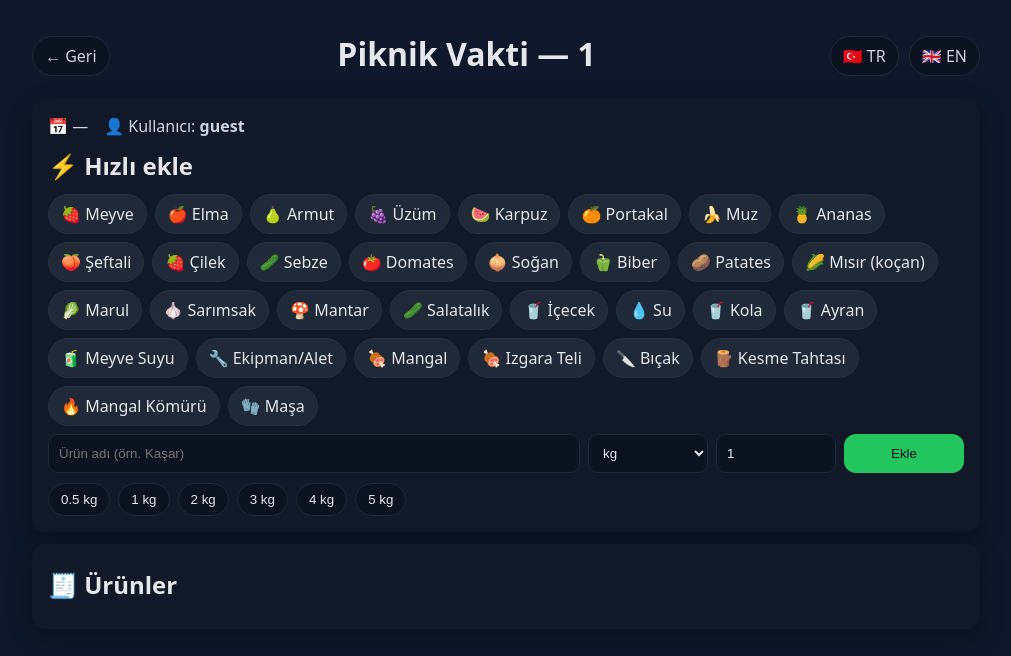
After one commit to mnuri0008/picnic, a Flask app: page /room/1 in a window 1280 px wide. The commit adds this page. Shown: the top 656 px of the page, without its empty margins (134-1145 px from the left). Run offline with Flask 3, Linux system fonts and the light colour scheme.

Commit message:
Add files via upload

```diff
--- a/app/server.py
+++ b/app/server.py
@@ -1,104 +1,36 @@
+from flask import Flask, render_template, request, redirect, url_for
+import random
 
-import os, json, threading, datetime
-from flask import Flask, jsonify, request, render_template, send_from_directory
-from flask_socketio import SocketIO
-from dotenv import load_dotenv
-from flask import request as _rq
-load_dotenv()
-DATA_PATH=os.path.join(os.path.dirname(__file__),'..','data','picnic_data.json')
-_lock=threading.Lock(); presence={}
-def read():
-    with open(DATA_PATH,'r',encoding='utf-8') as f: return json.load(f)
-def write(d):
-    tmp=DATA_PATH+'.tmp'
-    with open(tmp,'w',encoding='utf-8') as f: json.dump(d,f,ensure_ascii=False,indent=2)
-    os.replace(tmp,DATA_PATH)
-def ensure_rules(d):
-    created=datetime.datetime.fromisoformat(d['room']['created_at'].replace('Z',''))
-    if datetime.datetime.utcnow()-created>datetime.timedelta(days=7):
-        d['room']={'created_at':datetime.datetime.utcnow().isoformat()+'Z','event_date':None,'locked':False}
-        d['users']=[]; d['items']=[]; d['seq']=1
-    ev=d['room'].get('event_date')
-    if ev:
-        ev_dt=datetime.datetime.fromisoformat(ev.replace('Z',''))
-        if ev_dt-datetime.datetime.utcnow()<=datetime.timedelta(days=2): d['room']['locked']=True
-    return d
-def create_app():
-    app=Flask(__name__,template_folder='templates',static_folder='static')
-    app.config['SECRET_KEY']=os.getenv('SECRET_KEY','dev')
-    app.config['MAX_USERS']=int(os.getenv('MAX_USERS','50'))
-    return app
-app=create_app()
-socketio=SocketIO(app,cors_allowed_origins='*',async_mode=('threading' if os.name=='nt' else 'eventlet'))
-def state():
-    d=ensure_rules(read())
-    return {'room':d['room'],'users':d['users'],'online':sorted(set(presence.values())),'items':d['items'],
-            'categories':d['categories'],'units':d['units'],
-            'category_options':d.get('category_options',{}),'category_icons':d.get('category_icons',{}),
-            'option_en_map':d.get('option_en_map',{}),'max_users':app.config['MAX_USERS']}
-def broadcast(): socketio.emit('state',state())
-@app.get('/')
-def home(): return render_template('index.html')
-@app.get('/manifest.webmanifest')
-def mani(): return send_from_directory('static','manifest.webmanifest',mimetype='application/manifest+json')
-@app.get('/sw.js')
-def sw(): return send_from_directory('static','sw.js',mimetype='application/javascript')
-@app.get('/api/all')
-def all_api(): return jsonify(state())
-@app.post('/api/users')
-def add_user():
-    b=request.get_json(silent=True) or {}; name=(b.get('name') or '').strip()
-    if not name: return jsonify(error='name_required'),400
-    with _lock:
-        d=read(); s=set(d['users'])
-        if name not in s:
-            if len(s)>=app.config['MAX_USERS']: return jsonify(error='room_full'),403
-            s.add(name); d['users']=sorted(s); write(d)
-    broadcast(); return jsonify(ok=True)
-@app.post('/api/items')
-def add_item():
-    b=request.get_json(silent=True) or {}
-    title=(b.get('title') or '').strip(); category=(b.get('category') or 'Diğer').strip()
-    unit=(b.get('unit') or 'adet').strip(); who=(b.get('who') or '').strip()
-    try: amount=float(b.get('amount',0) or 0)
-    except: return jsonify(error='bad_amount'),400
-    if not title: return jsonify(error='title_required'),400
-    with _lock:
-        d=read(); iid=d['seq']; d['seq']+=1
-        d['items'].append({'id':iid,'title':title,'category':category,'amount':amount,'unit':unit,'who':who,'status':'needed'}); write(d)
-    broadcast(); return jsonify(ok=True,id=iid)
-@app.patch('/api/items/<int:iid>')
-def patch_item(iid):
-    b=request.get_json(silent=True) or {}
-    with _lock:
-        d=read(); f=None
-        for it in d['items']:
-            if it['id']==iid: it.update({k:v for k,v in b.items() if k in {'title','category','unit','who','status','amount'}}); f=it; break
-        if not f: return jsonify(error='not_found'),404
-        write(d)
-    broadcast(); return jsonify(f)
-@app.delete('/api/items/<int:iid>')
-def del_item(iid):
-    with _lock:
-        d=read(); n=len(d['items']); d['items']=[x for x in d['items'] if x['id']!=iid]
-        if len(d['items'])==n: return jsonify(error='not_found'),404
-        write(d)
-    broadcast(); return ('',204)
-@app.post('/api/date')
-def set_date():
-    b=request.get_json(silent=True) or {}
-    date_txt=(b.get('event_date') or '').strip(); who=(b.get('who') or '').strip()
-    try:
-        dd,mm,yy_time = date_txt.split('/'); yy, timepart = yy_time.split(' ',1)
-        hh,mins = timepart.split(':'); dt = datetime.datetime(int(yy),int(mm),int(dd),int(hh),int(mins))
-    except Exception:
-        return jsonify(error='bad_date_format'),400
-    with _lock:
-        d=read(); d['room']['event_date']=dt.isoformat()+'Z'; d['room']['locked']=False; write(d)
-    socketio.emit('notify',{'type':'date_changed','by':who or 'Anon','date':d['room']['event_date']}); broadcast(); return jsonify(ok=True)
-@socketio.on('join')
-def on_join(data): presence[_rq.sid]=(data.get('name') or '').strip(); broadcast()
-@socketio.on('disconnect')
-def on_disc(): presence.pop(_rq.sid,None); broadcast()
-if __name__=='__main__':
-    socketio.run(app,host='127.0.0.1',port=8000)
+app = Flask(__name__)
+
+@app.route("/", methods=["GET"])
+def index():
+    lang = request.args.get("lang", "tr")
+    return render_template("index.html", lang=lang)
+
+@app.route("/create_room", methods=["POST"])
+def create_room():
+    username = (request.form.get("username") or "").strip() or "guest"
+    date = request.form.get("picnic_date") or ""
+    lang = request.form.get("lang") or "tr"
+    code = str(random.randint(1000, 9999))
+    return redirect(url_for("room", code=code, username=username, lang=lang, date=date))
+
+@app.route("/join_room", methods=["POST"])
+def join_room():
+    username = (request.form.get("username_join") or "").strip() or "guest"
+    code = (request.form.get("join_code") or "").strip()
+    lang = request.form.get("lang") or "tr"
+    if not (code.isdigit() and len(code) == 4):
+        return redirect(url_for("index", lang=lang))
+    return redirect(url_for("room", code=code, username=username, lang=lang))
+
+@app.route("/room/<code>", methods=["GET"])
+def room(code):
+    lang = request.args.get("lang", "tr")
+    username = request.args.get("username", "guest")
+    date = request.args.get("date", "")
+    return render_template("room.html", code=code, lang=lang, username=username, date=date)
+
+if __name__ == "__main__":
+    app.run(host="127.0.0.1", port=8000, debug=True)
--- /dev/null
+++ b/app/static/css/style.css
@@ -0,0 +1,34 @@
+:root { --bg:#0f172a; --card:#111827; --text:#e5e7eb; --muted:#9ca3af; --primary:#60a5fa; --success:#22c55e; --danger:#ef4444; --chip:#1f2937; }
+*{box-sizing:border-box} body{margin:0;font-family:system-ui,Segoe UI,Roboto,Helvetica,Arial;color:var(--text);background:var(--bg)}
+.container{max-width:980px;margin:0 auto;padding:16px}
+.topbar{display:flex;align-items:center;justify-content:space-between;gap:12px;margin:8px 0}
+h1,h2,h3{margin:8px 0 12px}
+.card{background:var(--card);border-radius:14px;padding:16px;margin:12px 0;box-shadow:0 8px 24px rgba(0,0,0,.25)}
+.pill{display:inline-flex;align-items:center;gap:6px;padding:8px 12px;border-radius:999px;background:#0b1220;color:#cbd5e1;text-decoration:none;border:1px solid #1f2937}
+.btn{border:0;border-radius:12px;padding:10px 16px;cursor:pointer}
+.btn.primary{background:var(--primary);color:#031126}
+.btn.success{background:var(--success);color:#031126}
+.btn.ghost{background:#0b1220;border:1px solid #1f2937;color:#cbd5e1}
+.grid2{display:grid;grid-template-columns:1fr 1fr;gap:12px;margin-top:8px}
+.grid2 label{display:flex;flex-direction:column;gap:6px}
+.grid2 input{padding:10px;border-radius:12px;border:1px solid #1f2937;background:#0b1220;color:#e5e7eb}
+.helper{margin-top:12px;color:var(--muted)}
+.meta{display:flex;gap:16px;margin-bottom:12px;color:#cbd5e1}
+.form{display:grid;grid-template-columns:2fr 120px 120px 120px;gap:8px;margin-top:8px}
+.text{padding:10px;border-radius:10px;border:1px solid #1f2937;background:#0b1220;color:#e5e7eb}
+.chips{display:flex;flex-wrap:wrap;gap:8px}
+.chip{background:var(--chip);padding:8px 12px;border-radius:999px;border:1px solid #263043;display:inline-flex;align-items:center;gap:8px;cursor:pointer}
+.chip:hover{border-color:#334155}
+.quick{display:flex;flex-wrap:wrap;gap:8px;margin-top:10px}
+.quickbtn{background:#0b1220;border:1px solid #1f2937;color:#e5e7eb}
+.item{display:flex;align-items:center;justify-content:space-between;background:#0b1220;border:1px solid #1f2937;border-radius:12px;padding:10px 12px;margin:8px 0}
+.tag{padding:6px 10px;border-radius:999px;border:1px solid #1f2937}
+.statbtn{border:0;border-radius:999px;padding:8px 12px;margin-left:6px}
+.statbtn.need{background:#ef4444;color:#fff}
+.statbtn.claim{background:#f59e0b;color:#031126}
+.statbtn.brought{background:#22c55e;color:#031126}
+.lang a{margin-left:6px}
+@media (max-width:720px){
+  .grid2{grid-template-columns:1fr}
+  .form{grid-template-columns:1fr 1fr 1fr 1fr}
+}
--- /dev/null
+++ b/app/static/js/app.js
@@ -0,0 +1,114 @@
+(function(){
+  const ROOM = window.__ROOM__ || {code:"0000",lang:"tr",username:"guest"};
+  const t = (tr,en) => (ROOM.lang === "tr" ? tr : en);
+  const groups = [
+    { key:"fruit", label:"🍓 "+t("Meyve","Fruit"), unit:"kg", items:[
+      ["🍎 "+t("Elma","Apple"),"kg"],["🍐 "+t("Armut","Pear"),"kg"],["🍇 "+t("Üzüm","Grapes"),"kg"],
+      ["🍉 "+t("Karpuz","Watermelon"),"kg"],["🍊 "+t("Portakal","Orange"),"kg"],["🍌 "+t("Muz","Banana"),"kg"],
+      ["🍍 "+t("Ananas","Pineapple"),"kg"],["🍑 "+t("Şeftali","Peach"),"kg"],["🍓 "+t("Çilek","Strawberry"),"kg"]
+    ]},
+    { key:"veg", label:"🥒 "+t("Sebze","Vegetable"), unit:"kg", items:[
+      ["🍅 "+t("Domates","Tomato"),"kg"],["🧅 "+t("Soğan","Onion"),"kg"],["🫑 "+t("Biber","Pepper"),"kg"],
+      ["🥔 "+t("Patates","Potato"),"kg"],["🌽 "+t("Mısır (koçan)","Corn Cob"),"adet"],["🥬 "+t("Marul","Lettuce"),"adet"],
+      ["🧄 "+t("Sarımsak","Garlic"),"adet"],["🍄 "+t("Mantar","Mushroom"),"kg"],["🥒 "+t("Salatalık","Cucumber"),"kg"]
+    ]},
+    { key:"drink", label:"🥤 "+t("İçecek","Drink"), unit:"lt", items:[
+      ["💧 "+t("Su","Water"),"lt"],["🥤 "+t("Kola","Cola"),"lt"],["🥤 "+t("Ayran","Ayran"),"lt"],["🧃 "+t("Meyve Suyu","Juice"),"lt"]
+    ]},
+    { key:"tool", label:"🔧 "+t("Ekipman/Alet","Tools"), unit:"adet", items:[
+      ["🍖 "+t("Mangal","Grill"),"adet"],["🍖 "+t("Izgara Teli","Grill Net"),"adet"],["🔪 "+t("Bıçak","Knife"),"adet"],
+      ["🪵 "+t("Kesme Tahtası","Cutting Board"),"adet"],["🔥 "+t("Mangal Kömürü","Charcoal"),"adet"],["🧤 "+t("Maşa","Tongs"),"adet"]
+    ]}
+  ];
+
+  const chips = document.getElementById("chips");
+  const itemName = document.getElementById("itemName");
+  const unitSel = document.getElementById("unit");
+  const amount = document.getElementById("amount");
+  const addBtn = document.getElementById("addBtn");
+  const itemsEl = document.getElementById("items");
+
+  groups.forEach(g => {
+    const cat = document.createElement("div");
+    cat.className = "chip";
+    cat.textContent = g.label;
+    chips.appendChild(cat);
+    g.items.forEach(([name, defUnit]) => {
+      const c = document.createElement("div");
+      c.className = "chip";
+      c.textContent = name;
+      c.addEventListener("click", () => {
+        itemName.value = name;
+        unitSel.value = defUnit || g.unit;
+        amount.value = (unitSel.value==="lt"||unitSel.value==="adet")?1:1;
+      });
+      chips.appendChild(c);
+    });
+  });
+
+  document.querySelectorAll(".quickbtn").forEach(btn=>{
+    btn.addEventListener("click", ()=>{
+      amount.value = btn.dataset.amt;
+      if(itemName.value.trim()){ addItem(); }
+    });
+  });
+
+  const storeKey = `piknik:${ROOM.code}`;
+  const load = () => JSON.parse(localStorage.getItem(storeKey) || "[]" );
+  const save = (arr) => localStorage.setItem(storeKey, JSON.stringify(arr));
+
+  function normalizedName(s){ return s.toLowerCase().trim(); }
+
+  function render(){
+    const arr = load();
+    itemsEl.innerHTML = "";
+    arr.forEach((it, idx)=>{
+      const row = document.createElement("div");
+      row.className = "item";
+      if (it.status === "brought") row.style.outline = "2px solid #22c55e";
+      row.innerHTML = `
+        <div><b>${it.name}</b> — ${it.amount} ${it.unit} <span class="tag">${it.category}</span> <span class="tag">@${it.owner}</span></div>
+        <div>
+          <button class="statbtn need">${t("Eksik","Needed")}</button>
+          <button class="statbtn claim">${t("Ayrılan","Claimed")}</button>
+          <button class="statbtn brought">${t("Getirildi","Brought")}</button>
+          <button class="pill" data-del="1">🗑</button>
+        </div>`;
+      const [needBtn,claimBtn,brBtn]=row.querySelectorAll(".statbtn");
+      const del=row.querySelector("[data-del]");
+      needBtn.onclick=()=>updateStatus(idx,"need");
+      claimBtn.onclick=()=>updateStatus(idx,"claim");
+      brBtn.onclick=()=>updateStatus(idx,"brought");
+      del.onclick=()=>removeItem(idx);
+      itemsEl.appendChild(row);
+    });
+  }
+
+  function addItem(){
+    const name = itemName.value.trim();
+    if(!name) return;
+    const unit = unitSel.value;
+    const amt = parseFloat(amount.value||"1");
+    const arr = load();
+    if(arr.some(x=> normalizedName(x.name)===normalizedName(name))){
+      alert(t("Bu ürün zaten listede.","Item already exists.")); return;
+    }
+    let catLabel=t("Diğer","Other");
+    groups.forEach(g=>{
+      if(g.items.some(([n])=> normalizedName(n)===normalizedName(name))) catLabel=g.label;
+    });
+    arr.push({name,unit,amount:amt,owner:ROOM.username,category:catLabel,status:"need"});
+    save(arr);
+    itemName.value="";
+    render();
+  }
+
+  function updateStatus(idx, status){
+    const arr=load(); if(!arr[idx])return;
+    arr[idx].status=status; save(arr); render();
+  }
+  function removeItem(idx){ const arr=load(); arr.splice(idx,1); save(arr); render(); }
+
+  document.getElementById("addBtn").addEventListener("click", addItem);
+  render();
+})();
--- /dev/null
+++ b/app/templates/room.html
@@ -0,0 +1,60 @@
+<!doctype html>
+<html lang="{{ 'tr' if lang=='tr' else 'en' }}">
+<head>
+<meta charset="utf-8"/>
+<meta name="viewport" content="width=device-width, initial-scale=1"/>
+<title>{{ 'Piknik Vakti' if lang=='tr' else 'Picnic Time' }} — {{ code }}</title>
+<link rel="stylesheet" href="{{ url_for('static', filename='css/style.css') }}">
+<script>
+window.__ROOM__ = { code:"{{ code }}", lang:"{{ lang }}", username:"{{ username }}", date:"{{ date }}" };
+</script>
+</head>
+<body>
+  <div class="container">
+    <header class="topbar">
+      <a class="pill" href="/?lang={{ lang }}">← {{ 'Geri' if lang=='tr' else 'Back' }}</a>
+      <h1>{{ 'Piknik Vakti' if lang=='tr' else 'Picnic Time' }} — {{ code }}</h1>
+      <div class="lang">
+        <a class="pill" href="?lang=tr&username={{ username }}">🇹🇷 TR</a>
+        <a class="pill" href="?lang=en&username={{ username }}">🇬🇧 EN</a>
+      </div>
+    </header>
+
+    <section class="card">
+      <div class="meta">
+        <div>📅 {{ date or '—' }}</div>
+        <div>👤 {{ 'Kullanıcı:' if lang=='tr' else 'User:' }} <b>{{ username }}</b></div>
+      </div>
+
+      <h2>⚡ {{ 'Hızlı ekle' if lang=='tr' else 'Quick add' }}</h2>
+      <div class="chips" id="chips"></div>
+
+      <div class="form">
+        <input id="itemName" class="text" placeholder="{{ 'Ürün adı (örn. Kaşar)' if lang=='tr' else 'Item name (e.g. Cheese)' }}" />
+        <select id="unit" class="text">
+          <option value="kg">kg</option>
+          <option value="adet">{{ 'adet' if lang=='tr' else 'pcs' }}</option>
+          <option value="lt">lt</option>
+        </select>
+        <input id="amount" class="text" type="number" min="0.5" step="0.5" value="1"/>
+        <button id="addBtn" class="btn success">{{ 'Ekle' if lang=='tr' else 'Add' }}</button>
+      </div>
+
+      <div class="quick">
+        <button class="pill quickbtn" data-amt="0.5">0.5 kg</button>
+        <button class="pill quickbtn" data-amt="1">1 kg</button>
+        <button class="pill quickbtn" data-amt="2">2 kg</button>
+        <button class="pill quickbtn" data-amt="3">3 kg</button>
+        <button class="pill quickbtn" data-amt="4">4 kg</button>
+        <button class="pill quickbtn" data-amt="5">5 kg</button>
+      </div>
+    </section>
+
+    <section class="card">
+      <h2>🧾 {{ 'Ürünler' if lang=='tr' else 'Items' }}</h2>
+      <div id="items"></div>
+    </section>
+  </div>
+<script src="{{ url_for('static', filename='js/app.js') }}"></script>
+</body>
+</html>
--- a/requirements.txt
+++ b/requirements.txt
@@ -1,3 +1,2 @@
 Flask==3.0.3
-Flask-SocketIO==5.3.6
-python-dotenv==1.0.1
+gunicorn==23.0.0
--- /dev/null
+++ b/runtime.txt
@@ -0,0 +1 @@
+python-3.12.6
```
Also changed, not shown: app/templates/index.html (+57 -42 lines), render.yaml (+4 -11 lines), README.md, 2 other files.
